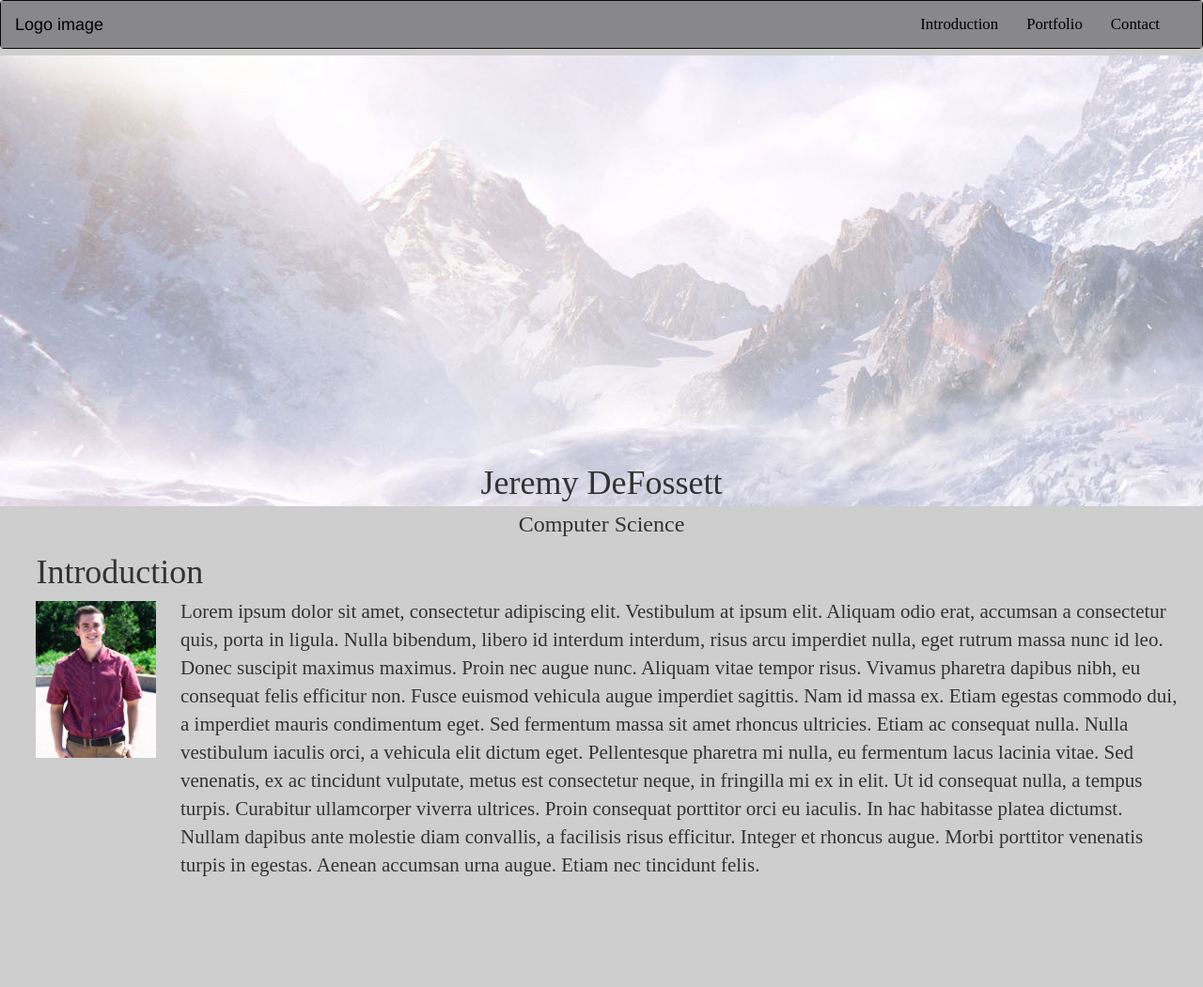
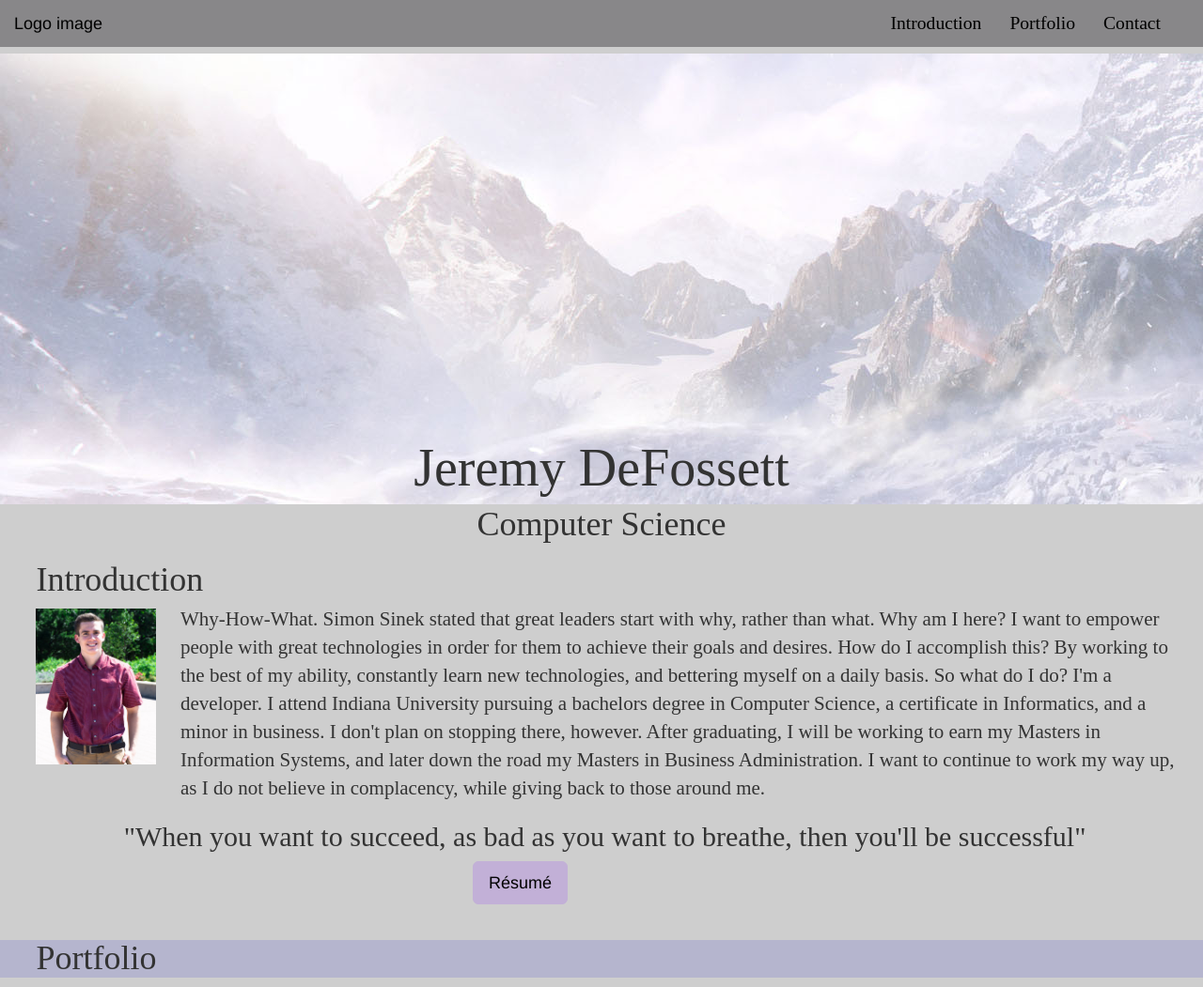
Before and after one commit to jdeffo/JDeffo-Web, a plain HTML site: page index.html at #/home in a window 1280 px wide. Shown: the top 1051 px of the page at 94% size. Before the commit the page ends 946 px from the top, so only its background shows below. Drawn offline with Linux system fonts and the light colour scheme.

Commit message:
Continued layout of homepage.  Plans to finish layout, then refactor for better design practice (mainly css)

```diff
--- a/Content/JDeffoStyles.css
+++ b/Content/JDeffoStyles.css
@@ -11,7 +11,7 @@ Alphabetical
 /*--NAVBAR-*/
 .JDNavWrapper {
   padding-bottom: 0;
-
+  border-color:
   display: block;
 }
 
@@ -42,11 +42,12 @@ Alphabetical
 .JDTitleWrapper {
   background-color: e9e9f4;
   text-align: center;
-  margin-top: -5%;
+  margin-top: -7%;
 }
 
 .JDName {
   font-family: Bebas Neue;
+  font-size: 400%;
 }
 
 .JDComp {
@@ -68,3 +69,21 @@ Alphabetical
   margin-top: -13.3%;
   padding-right: 2%;
 }
+
+.JDButtonHold {
+  width: 86.5%;
+  padding: 0;
+  text-align: center;
+}
+
+.JDResumeButton {
+  position: relative;
+  background-color: #c2b0d7;
+  color: black;
+  border-color: #c2b0d7;
+}
+
+.JDPortfolioWrapper {
+  width: 100%;
+  background-color: #b5b5ce;
+}
--- a/Views/Home.html
+++ b/Views/Home.html
@@ -4,17 +4,51 @@
 
 <div class="JDTitleWrapper">
   <h1 class="JDName">Jeremy DeFossett</h1>
-  <h3 class="JDComp">Computer Science</h1>
+  <h1 class="JDComp">Computer Science</h1>
 </div>
 
-<div class="JDIntro">
+<div class="JDIntroWrapper">
   <h1 style="font-family: Bebas Neue; margin-left: 3%; margin-top: 1.5%;">Introduction</h1>
 
   <img class="JDSelfPort" src="Images/SelfPort.jpg">
 
   <div class="JDIntroTxt">
-    <p>	Lorem ipsum dolor sit amet, consectetur adipiscing elit. Vestibulum at ipsum elit. Aliquam odio erat, accumsan a consectetur quis, porta in ligula. Nulla bibendum, libero id interdum interdum, risus arcu imperdiet nulla, eget rutrum massa nunc id leo. Donec suscipit maximus maximus. Proin nec augue nunc. Aliquam vitae tempor risus. Vivamus pharetra dapibus nibh, eu consequat felis efficitur non.
-Fusce euismod vehicula augue imperdiet sagittis. Nam id massa ex. Etiam egestas commodo dui, a imperdiet mauris condimentum eget. Sed fermentum massa sit amet rhoncus ultricies. Etiam ac consequat nulla. Nulla vestibulum iaculis orci, a vehicula elit dictum eget. Pellentesque pharetra mi nulla, eu fermentum lacus lacinia vitae.
-	Sed venenatis, ex ac tincidunt vulputate, metus est consectetur neque, in fringilla mi ex in elit. Ut id consequat nulla, a tempus turpis. Curabitur ullamcorper viverra ultrices. Proin consequat porttitor orci eu iaculis. In hac habitasse platea dictumst. Nullam dapibus ante molestie diam convallis, a facilisis risus efficitur. Integer et rhoncus augue. Morbi porttitor venenatis turpis in egestas. Aenean accumsan urna augue. Etiam nec tincidunt felis. </p>
+    <p>	Why-How-What.  Simon Sinek stated that great leaders start with why, rather than what.  Why am I here?  I want to empower people with great technologies
+    in order for them to achieve their goals and desires.  How do I accomplish this?  By working to the best of my ability, constantly learn new technologies, and
+    bettering myself on a daily basis.  So what do I do?  I'm a developer.  I attend Indiana University pursuing a bachelors degree in Computer Science, a certificate
+    in Informatics, and a minor in business.  I don't plan on stopping there, however.  After graduating, I will be working to earn my Masters in Information Systems,
+    and later down the road my Masters in Business Administration.  I want to continue to work my way up, as I do not believe in complacency, while giving back to
+    those around me.</p>
+
+    <h2 style="text-align: center; margin-left: -15%;">"When you want to succeed, as bad as you want to breathe, then you'll be successful"</h2>
+
+  </div>
+
+  <br><br><br><br><br><br><br><br><br><br><br>
+
+  <div class="JDButtonHold">
+    <a href="../Downloadables/Resume-DeFossett.docx" download="Resume-DeFossett.docx"><button type="button" class="btn btn-primary btn-lg JDResumeButton">Résumé</button></a>
+  </div>
+
+  <div class="JDPortfolioWrapper">
+    <h1 style="font-family: Bebas Neue; margin-left: 3%; margin-top: 3%; position: relative;">Portfolio</h1>
+
+    <div class="JDCodeSampleContainer">
+
+      <div class="JDSamp1">
+
+      </div>
+
+      <div class="JDSamp2">
+
+      </div>
+
+      <div class="JDSamp3">
+
+      </div>
+
+    </div>
+
+  </div>
+
 </div>
-</div>
--- a/Views/NavBar.html
+++ b/Views/NavBar.html
@@ -1,5 +1,5 @@
 <div class="JDNavWrapper">
-  <nav class="navbar navbar-inverse">
+  <nav class="navbar navbar-inverse" style="border-style: none;">
     <div class="container-fluid" style="background-color: #888789;">
       <div class="navbar-header">
         <a class="navbar-brand" href="#" style="color: black;">Logo image</a>
@@ -7,9 +7,9 @@
 
       <div class="collapse navbar-collapse" id="bs-example-navbar-collapse-1">
         <ul class="nav navbar-nav pull-right JDNavText">
-          <li><a href="#" style="color: black; font-size: 120%;">Introduction</a></li>
-          <li><a href="#/portfolio" style="color: black; font-size: 120%;">Portfolio</a></li>
-          <li><a href="#/resume" style="color: black; font-size: 120%;">Contact</a></li>
+          <li><a href="#" style="color: black; font-size: 140%;">Introduction</a></li>
+          <li><a href="#/portfolio" style="color: black; font-size: 140%;">Portfolio</a></li>
+          <li><a href="#/resume" style="color: black; font-size: 140%;">Contact</a></li>
         </ul>
       </div>
     </div>
```
Also changed, not shown: Content/Intro.txt (added, +8 -0 lines), 1 other file.
